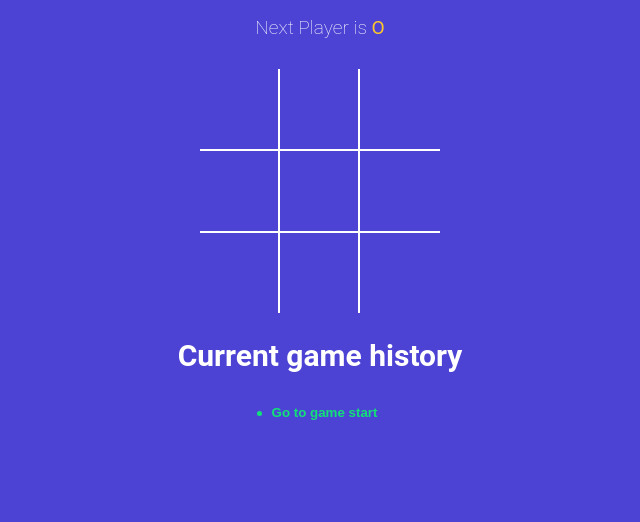
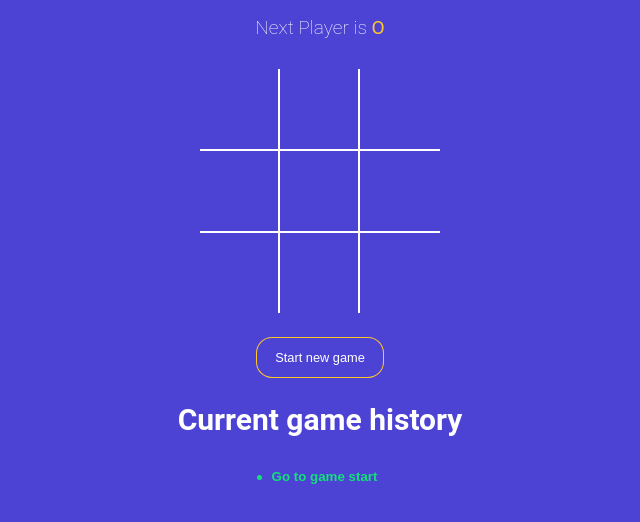
Before and after one commit to RithiFrancis/Tic-Tac-Toe, a React (Vite) app: page / in a window 1280 px wide. Shown: the top 522 px of the page, without its empty margins (320-960 px from the left). Built offline with nearby package versions, Linux system fonts and the light colour scheme.

Commit message:
Added start new game button

```diff
--- a/src/App.jsx
+++ b/src/App.jsx
@@ -57,6 +57,11 @@
     setCurrentMove(move);
   };
 
+  const onNewGameStart = () => {
+    setHistory(NEW_GAME);
+    setCurrentMove(0);
+  };
+
   return (
     <div className="app">
       <StatusMessage winner={winner} gamingBoard={gamingBoard} />
@@ -64,6 +69,14 @@
         squares={gamingBoard.squares}
         handleSquareClick={handleSquareClick}
       />
+
+      <button
+        type="button"
+        onClick={onNewGameStart}
+        className={`btn-reset ${winner ? 'active' : ''}`}
+      >
+        Start new game
+      </button>
 
       <h2>Current game history</h2>
       <History history={history} moveTo={moveTo} currentMove={currentMove} />
```
